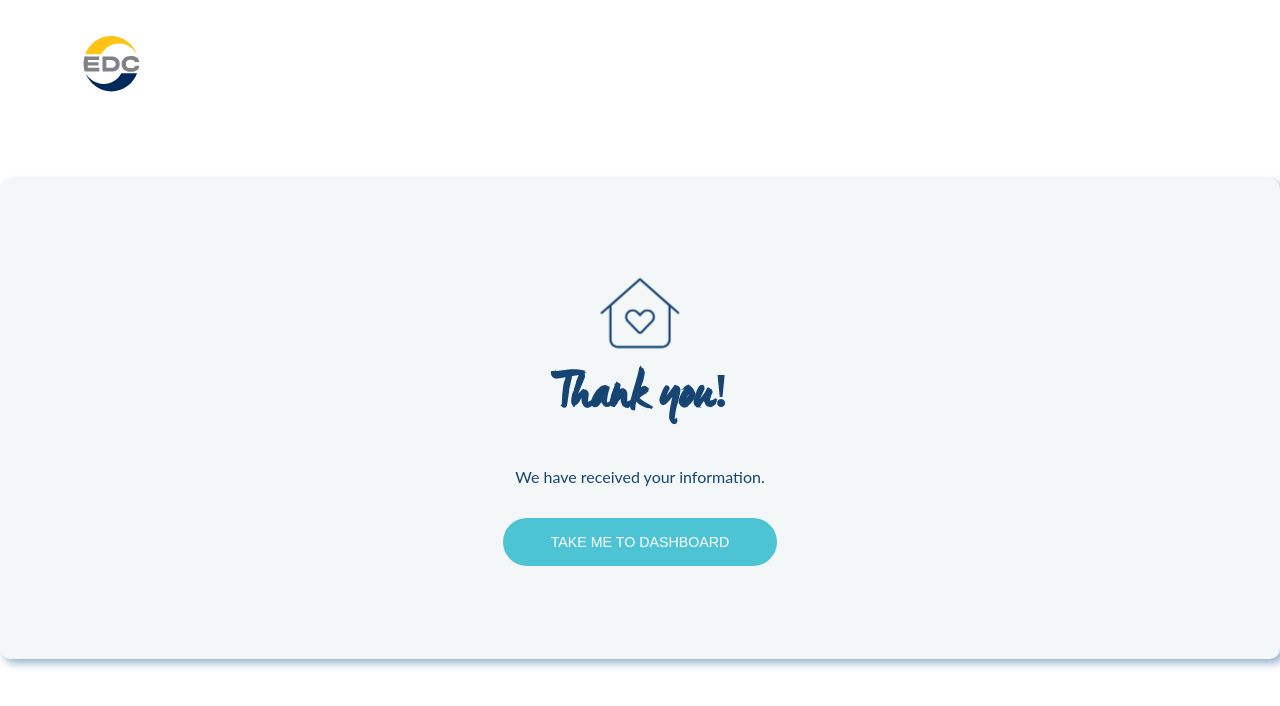
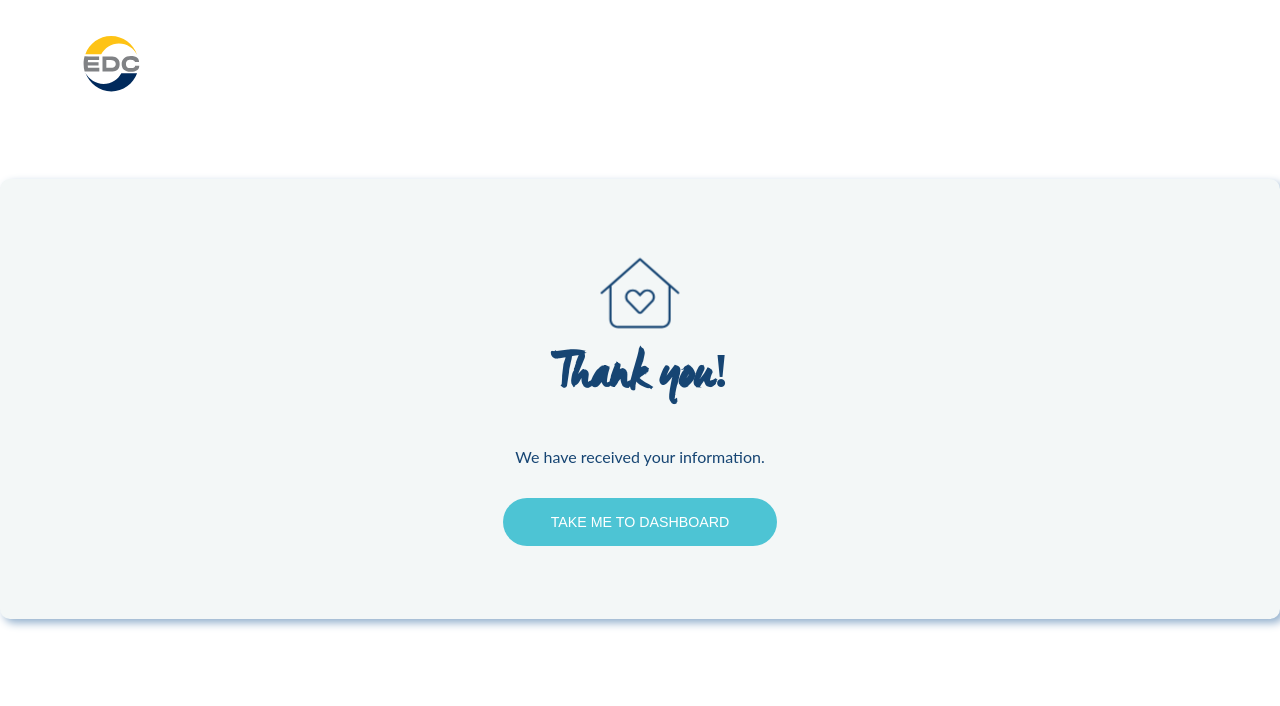
Before and after one commit to federico-barbieri/EDC-Real-Estate-Case, a Next.js app: page /thanks in a window 1280 px wide. Shown: the top 706 px of the page. Built offline with nearby package versions, Linux system fonts and the light colour scheme; a web font is replaced by a local one.

Commit message:
/thankyou, maybe final?

```diff
--- a/src/pages/dashboard/dashboard.module.css
+++ b/src/pages/dashboard/dashboard.module.css
@@ -28,10 +28,7 @@
 
 /*Button*/
 .btn {
-  /* width: 30%;
-  height: 3rem; */
   padding: 1rem 5rem;
-  /* margin: 1rem auto 0 auto; */
   font-size: 0.9rem;
   font-weight: 400;
   background: var(--aqua);
--- a/src/pages/thanks/index.module.css
+++ b/src/pages/thanks/index.module.css
@@ -3,8 +3,8 @@
 } */
 
 .thankYou {
-  width: 100%;
-  height: 60vh;
+  /* width: 100%; */
+  height: 55vh;
   margin: 5rem auto;
   background-color: var(--dusty-aqua-light);
   filter: drop-shadow(4px 4px 4px var(--dusty-blue-light));
@@ -16,6 +16,7 @@
   padding: 1rem;
 }
 
+/*SVG*/
 .success {
   margin: 0 auto;
   transform: scale(1);
@@ -36,6 +37,7 @@
   }
 }
 
+/*Paragraphs*/
 .thankYou h2 {
   font-family: var(--font-serif);
   font-size: 3.052rem;
```
